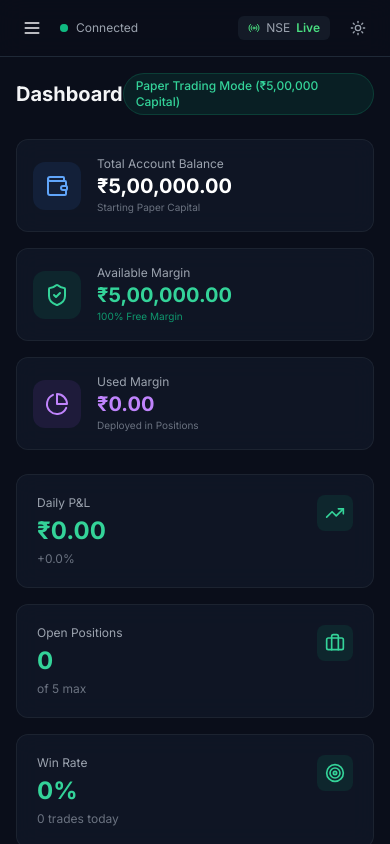
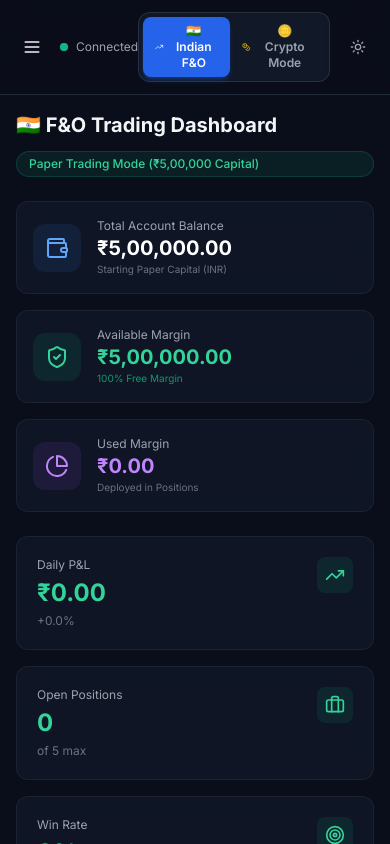
Before and after one commit to sr7947/algobot1, a React (Vite) app in the folder indian-fno-agent/dashboard/: page / in a window 390 px wide. Shown: the top 844 px of the page. Built offline with nearby package versions, Linux system fonts and the light colour scheme; no server answers.

Commit message:
feat: add global Asset Class mode toggle switch (Indian F&O vs Crypto Mode)

```diff
--- a/indian-fno-agent/dashboard/src/App.tsx
+++ b/indian-fno-agent/dashboard/src/App.tsx
@@ -2,7 +2,7 @@ import { useState } from 'react';
 import { Routes, Route, NavLink } from 'react-router-dom';
 import {
   LayoutDashboard, Zap, Briefcase, History, TestTube, Settings,
-  Activity, Shield, Menu, X, Moon, Sun, Radio,
+  Activity, Shield, Menu, X, Moon, Sun, Radio, Coins, TrendingUp,
 } from 'lucide-react';
 import Dashboard from './pages/Dashboard';
 import Signals from './pages/Signals';
@@ -10,6 +10,7 @@ import Positions from './pages/Positions';
 import Trades from './pages/Trades';
 import Backtest from './pages/Backtest';
 import SettingsPage from './pages/Settings';
+import { useAppStore } from './store/useAppStore';
 
 const navItems = [
   { to: '/', icon: LayoutDashboard, label: 'Dashboard' },
@@ -23,7 +24,9 @@ const navItems = [
 export default function App() {
   const [sidebarOpen, setSidebarOpen] = useState(false);
   const [darkMode, setDarkMode] = useState(true);
-  const isConnected = true; // Replace with real WS state
+  const isConnected = true;
+
+  const { assetClass, setAssetClass } = useAppStore();
 
   return (
     <div className={`${darkMode ? 'dark' : ''} min-h-screen bg-navy-900 text-gray-100 flex`}>
@@ -39,7 +42,9 @@ export default function App() {
           </div>
           <div>
             <h1 className="text-sm font-bold tracking-wide">F&O Agent</h1>
-            <span className="text-[10px] text-gray-500 uppercase tracking-widest">Trading System</span>
+            <span className="text-[10px] text-gray-500 uppercase tracking-widest">
+              {assetClass === 'CRYPTO' ? 'Crypto Algo System' : 'Indian F&O System'}
+            </span>
           </div>
         </div>
 
@@ -64,11 +69,18 @@ export default function App() {
           ))}
         </nav>
 
-        <div className="absolute bottom-4 left-3 right-3 p-3 glass-card">
-          <div className="flex items-center gap-2 text-xs">
-            <Shield className="w-3.5 h-3.5 text-green-400" />
-            <span className="text-gray-400">Mode:</span>
-            <span className="font-semibold text-yellow-400">PAPER</span>
+        <div className="absolute bottom-4 left-3 right-3 p-3 glass-card space-y-1.5">
+          <div className="flex items-center justify-between text-xs">
+            <span className="flex items-center gap-1.5 text-gray-400">
+              <Shield className="w-3.5 h-3.5 text-emerald-400" />
+              Broker:
+            </span>
+            <span className="font-semibold text-yellow-400">
+              {assetClass === 'CRYPTO' ? 'Delta Testnet' : 'Paper Broker'}
+            </span>
+          </div>
+          <div className="text-[10px] text-gray-500">
+            {assetClass === 'CRYPTO' ? 'Crypto Futures & Options 24/7' : 'NSE / BSE Derivatives'}
           </div>
         </div>
       </aside>
@@ -92,12 +104,43 @@ export default function App() {
                 <span>{isConnected ? 'Connected' : 'Disconnected'}</span>
               </div>
             </div>
+
+            {/* Asset Class Toggle Switch */}
             <div className="flex items-center gap-3">
-              <div className="flex items-center gap-1.5 px-2.5 py-1 rounded-md bg-gray-800/50 text-xs">
-                <Radio className="w-3 h-3 text-green-400" />
-                <span className="text-gray-400">NSE</span>
-                <span className="text-green-400 font-semibold">Live</span>
+              <div className="flex items-center bg-navy-800 p-1 rounded-xl border border-gray-700/60 shadow-inner">
+                <button
+                  onClick={() => setAssetClass('FNO')}
+                  className={`flex items-center gap-1.5 px-3 py-1.5 rounded-lg text-xs font-semibold transition-all cursor-pointer ${
+                    assetClass === 'FNO'
+                      ? 'bg-blue-600 text-white shadow-md shadow-blue-600/30'
+                      : 'text-gray-400 hover:text-gray-200'
+                  }`}
+                >
+                  <TrendingUp className="w-3.5 h-3.5" /> 🇮🇳 Indian F&O
+                </button>
+                <button
+                  onClick={() => setAssetClass('CRYPTO')}
+                  className={`flex items-center gap-1.5 px-3 py-1.5 rounded-lg text-xs font-semibold transition-all cursor-pointer ${
+                    assetClass === 'CRYPTO'
+                      ? 'bg-purple-600 text-white shadow-md shadow-purple-600/30'
+                      : 'text-gray-400 hover:text-gray-200'
+                  }`}
+                >
+                  <Coins className="w-3.5 h-3.5 text-yellow-400" /> 🪙 Crypto Mode
+                </button>
               </div>
+
+              {/* Status Badge */}
+              <div className="hidden sm:flex items-center gap-1.5 px-2.5 py-1.5 rounded-lg bg-gray-800/60 border border-gray-700/50 text-xs">
+                <Radio className="w-3 h-3 text-emerald-400 animate-pulse" />
+                <span className="text-gray-400">
+                  {assetClass === 'CRYPTO' ? 'Delta Exch' : 'NSE'}
+                </span>
+                <span className="text-emerald-400 font-semibold">
+                  {assetClass === 'CRYPTO' ? 'Live 24/7' : 'Live'}
+                </span>
+              </div>
+
               <button
                 onClick={() => setDarkMode(!darkMode)}
                 className="p-2 rounded-lg hover:bg-gray-800 text-gray-400"
--- a/indian-fno-agent/dashboard/src/components/Watchlist.tsx
+++ b/indian-fno-agent/dashboard/src/components/Watchlist.tsx
@@ -1,6 +1,7 @@
 import { useEffect, useState } from 'react';
 import { ArrowUpRight, ArrowDownRight, RefreshCw, Layers, Building2, Coins } from 'lucide-react';
 import axios from 'axios';
+import { useAppStore } from '../store/useAppStore';
 
 interface QuoteItem {
   symbol: string;
@@ -22,9 +23,16 @@ const regimeColors: Record<string, string> = {
 };
 
 export default function Watchlist() {
+  const { assetClass } = useAppStore();
   const [quotes, setQuotes] = useState<QuoteItem[]>([]);
-  const [activeTab, setActiveTab] = useState<'all' | 'indexes' | 'stocks' | 'crypto'>('indexes');
+  const [activeTab, setActiveTab] = useState<'all' | 'indexes' | 'stocks' | 'crypto'>(
+    assetClass === 'CRYPTO' ? 'crypto' : 'indexes'
+  );
   const [loading, setLoading] = useState(false);
+
+  useEffect(() => {
+    setActiveTab(assetClass === 'CRYPTO' ? 'crypto' : 'indexes');
+  }, [assetClass]);
 
   const fetchQuotes = async () => {
     try {
--- a/indian-fno-agent/dashboard/src/pages/Dashboard.tsx
+++ b/indian-fno-agent/dashboard/src/pages/Dashboard.tsx
@@ -1,9 +1,10 @@
 import { useState, useEffect } from 'react';
-import { TrendingUp, Briefcase, Zap, Target, Wallet, ShieldCheck, PieChart } from 'lucide-react';
+import { TrendingUp, Briefcase, Zap, Target, Wallet, ShieldCheck, PieChart, Coins } from 'lucide-react';
 import axios from 'axios';
 import PnlChart from '../components/PnlChart';
 import RiskGauge from '../components/RiskGauge';
 import Watchlist from '../components/Watchlist';
+import { useAppStore } from '../store/useAppStore';
 
 interface SignalItem {
   id: string | number;
@@ -16,6 +17,7 @@ interface SignalItem {
 }
 
 export default function Dashboard() {
+  const { assetClass } = useAppStore();
   const [positionsCount, setPositionsCount] = useState<number>(0);
   const [signals] = useState<SignalItem[]>([]);
 
@@ -36,30 +38,48 @@ export default function Dashboard() {
     return () => clearInterval(interval);
   }, []);
 
-  const totalCapital = 500000;
-  const usedMargin = positionsCount * 15000; // estimated
+  const isCrypto = assetClass === 'CRYPTO';
+  const currencySymbol = isCrypto ? '$' : '₹';
+
+  const totalCapital = isCrypto ? 100.00 : 500000;
+  const usedMargin = isCrypto ? (positionsCount * 15.00) : (positionsCount * 15000);
   const availableMargin = totalCapital - usedMargin;
 
   const stats = [
-    { label: 'Daily P&L', value: '₹0.00', change: '+0.0%', positive: true, icon: TrendingUp },
+    { label: 'Daily P&L', value: `${currencySymbol}0.00`, change: '+0.0%', positive: true, icon: TrendingUp },
     { label: 'Open Positions', value: `${positionsCount}`, change: 'of 5 max', positive: true, icon: Briefcase },
     { label: 'Win Rate', value: '0%', change: '0 trades today', positive: true, icon: Target },
     { label: 'Signals Today', value: `${signals.length}`, change: '0 pending', positive: true, icon: Zap },
   ];
 
   const systemStatus = [
-    { label: 'Broker', status: 'Paper Connected', ok: true },
+    { label: 'Broker', status: isCrypto ? 'Delta Testnet Connected' : 'Paper Broker Connected', ok: true },
     { label: 'Telegram Bot', status: 'Active (@fno7947_bot)', ok: true },
     { label: 'Kill Switch', status: 'OFF (Safety Active)', ok: true },
-    { label: 'News Feed', status: 'Active (Gemini AI)', ok: true },
+    { label: 'News Feed', status: isCrypto ? 'Active (Crypto Sentiment AI)' : 'Active (Gemini AI)', ok: true },
   ];
 
   return (
     <div className="space-y-6">
-      <div className="flex items-center justify-between">
-        <h2 className="text-xl font-bold">Dashboard</h2>
-        <span className="text-xs bg-emerald-500/10 text-emerald-400 px-3 py-1 rounded-full font-medium border border-emerald-500/20">
-          Paper Trading Mode (₹5,00,000 Capital)
+      <div className="flex flex-col sm:flex-row sm:items-center justify-between gap-3">
+        <div className="flex items-center gap-3">
+          <h2 className="text-xl font-bold flex items-center gap-2">
+            {isCrypto ? (
+              <span className="flex items-center gap-2 text-purple-400">
+                <Coins className="w-6 h-6 text-yellow-400" /> Crypto Trading Dashboard
+              </span>
+            ) : (
+              <span>🇮🇳 F&O Trading Dashboard</span>
+            )}
+          </h2>
+        </div>
+
+        <span className={`text-xs px-3 py-1 rounded-full font-medium border ${
+          isCrypto
+            ? 'bg-purple-500/10 text-purple-400 border-purple-500/20'
+            : 'bg-emerald-500/10 text-emerald-400 border-emerald-500/20'
+        }`}>
+          {isCrypto ? 'Delta Testnet Crypto Mode ($100.00 USD Balance)' : 'Paper Trading Mode (₹5,00,000 Capital)'}
         </span>
       </div>
 
@@ -71,8 +91,12 @@ export default function Dashboard() {
           </div>
           <div>
             <p className="text-xs text-gray-400">Total Account Balance</p>
-            <p className="text-xl font-bold text-white">₹{totalCapital.toLocaleString('en-IN')}.00</p>
-            <p className="text-[10px] text-gray-500">Starting Paper Capital</p>
+            <p className="text-xl font-bold text-white">
+              {currencySymbol}{totalCapital.toLocaleString('en-IN', { minimumFractionDigits: 2 })}
+            </p>
+            <p className="text-[10px] text-gray-500">
+              {isCrypto ? 'Delta Testnet Wallet (USD)' : 'Starting Paper Capital (INR)'}
+            </p>
           </div>
         </div>
 
@@ -82,7 +106,9 @@ export default function Dashboard() {
           </div>
           <div>
             <p className="text-xs text-gray-400">Available Margin</p>
-            <p className="text-xl font-bold text-emerald-400">₹{availableMargin.toLocaleString('en-IN')}.00</p>
+            <p className="text-xl font-bold text-emerald-400">
+              {currencySymbol}{availableMargin.toLocaleString('en-IN', { minimumFractionDigits: 2 })}
+            </p>
             <p className="text-[10px] text-emerald-500/80">100% Free Margin</p>
           </div>
         </div>
@@ -93,7 +119,9 @@ export default function Dashboard() {
           </div>
           <div>
             <p className="text-xs text-gray-400">Used Margin</p>
-            <p className="text-xl font-bold text-purple-400">₹{usedMargin.toLocaleString('en-IN')}.00</p>
+            <p className="text-xl font-bold text-purple-400">
+              {currencySymbol}{usedMargin.toLocaleString('en-IN', { minimumFractionDigits: 2 })}
+            </p>
             <p className="text-[10px] text-gray-500">Deployed in Positions</p>
           </div>
         </div>
@@ -120,7 +148,7 @@ export default function Dashboard() {
       {/* Charts + Risk */}
       <div className="grid grid-cols-1 lg:grid-cols-3 gap-4">
         <div className="lg:col-span-2 glass-card p-5">
-          <h3 className="text-sm font-semibold text-gray-300 mb-4">Intraday P&L Curve</h3>
+          <h3 className="text-sm font-semibold text-gray-300 mb-4">Intraday P&L Curve ({isCrypto ? 'USD' : 'INR'})</h3>
           <PnlChart />
         </div>
         <div className="glass-card p-5">
@@ -146,7 +174,9 @@ export default function Dashboard() {
               <Zap className="w-8 h-8 mx-auto mb-2 opacity-30 text-blue-400" />
               No signals generated yet today.
               <br />
-              AI strategies are actively scanning NSE charts...
+              {isCrypto
+                ? 'AI strategies are actively scanning Delta Exchange BTC & ETH feeds...'
+                : 'AI strategies are actively scanning NSE charts...'}
             </div>
           ) : (
             <div className="space-y-2">
--- a/indian-fno-agent/dashboard/src/store/useAppStore.ts
+++ b/indian-fno-agent/dashboard/src/store/useAppStore.ts
@@ -38,6 +38,7 @@ interface AppState {
   isConnected: boolean;
   tradingMode: string;
   killSwitchActive: boolean;
+  assetClass: 'FNO' | 'CRYPTO';
   watchlist: string[];
 
   // Actions
@@ -48,6 +49,7 @@ interface AppState {
   setDailyPnl: (pnl: number) => void;
   setConnected: (connected: boolean) => void;
   setMode: (mode: string) => void;
+  setAssetClass: (assetClass: 'FNO' | 'CRYPTO') => void;
   toggleKillSwitch: () => void;
 
   // API calls
@@ -63,6 +65,7 @@ export const useAppStore = create<AppState>((set) => ({
   isConnected: false,
   tradingMode: 'PAPER',
   killSwitchActive: false,
+  assetClass: 'FNO',
   watchlist: ['NIFTY', 'BANKNIFTY', 'FINNIFTY', 'RELIANCE', 'HDFCBANK'],
 
   setSignals: (signals) => set({ signals }),
@@ -75,6 +78,7 @@ export const useAppStore = create<AppState>((set) => ({
   setDailyPnl: (dailyPnl) => set({ dailyPnl }),
   setConnected: (isConnected) => set({ isConnected }),
   setMode: (tradingMode) => set({ tradingMode }),
+  setAssetClass: (assetClass) => set({ assetClass }),
   toggleKillSwitch: () => set((s) => ({ killSwitchActive: !s.killSwitchActive })),
 
   fetchSignals: async () => {
```
